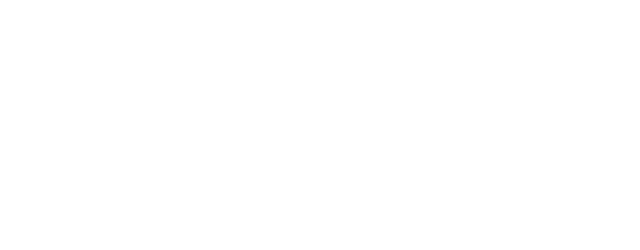
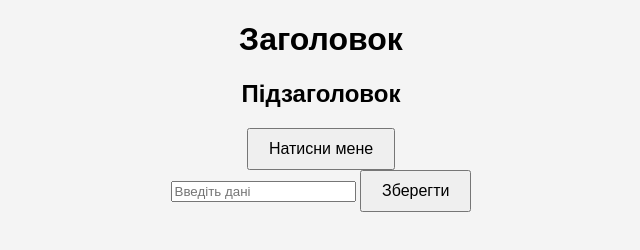
Before and after one commit to AmidQ1/DZ-GOIT-DIMA2.0, a plain HTML site: page index.html in a window 1280 px wide. Shown: the whole page, without its empty margins (319-959 px from the left). Drawn offline with Linux system fonts and the light colour scheme.

```diff
--- a/index.html
+++ b/index.html
@@ -7,6 +7,15 @@
     <title>Document</title>
 </head>
 <body>
+    <h1>Заголовок</h1>
+    <h2>Підзаголовок</h2>
+    <button id="myButton">Натисни мене</button>
+
+
+    <form id="myForm">
+        <input type="text" id="myInput" placeholder="Введіть дані" required>
+        <button type="submit">Зберегти</button>
+    </form>
 
     <script src="script.js"></script>
 </body>
--- /dev/null
+++ b/my-node-project/package.json
@@ -0,0 +1,3 @@
+"scripts": {
+    "start": "node index.js"
+}
--- a/script.js
+++ b/script.js
@@ -0,0 +1,11 @@
+document.getElementById('myButton').addEventListener('click', function() {
+    alert('Кнопка була натиснута!');
+});
+
+
+
+document.getElementById('myForm').addEventListener('submit', function(event) {
+    event.preventDefault();
+    const inputValue = document.getElementById('myInput').value;
+    alert('Введені дані: ' + inputValue);
+});
--- a/style.css
+++ b/style.css
@@ -0,0 +1,22 @@
+body {
+    font-family: Arial, sans-serif;
+    background-color: #f4f4f4;
+    text-align: center;
+}
+
+button {
+    padding: 10px 20px;
+    font-size: 16px;
+    cursor: pointer;
+}
+
+
+
+button {
+    transition: background-color 0.3s ease;
+}
+
+button:hover {
+    background-color: #007BFF;
+    color: white;
+}
```
